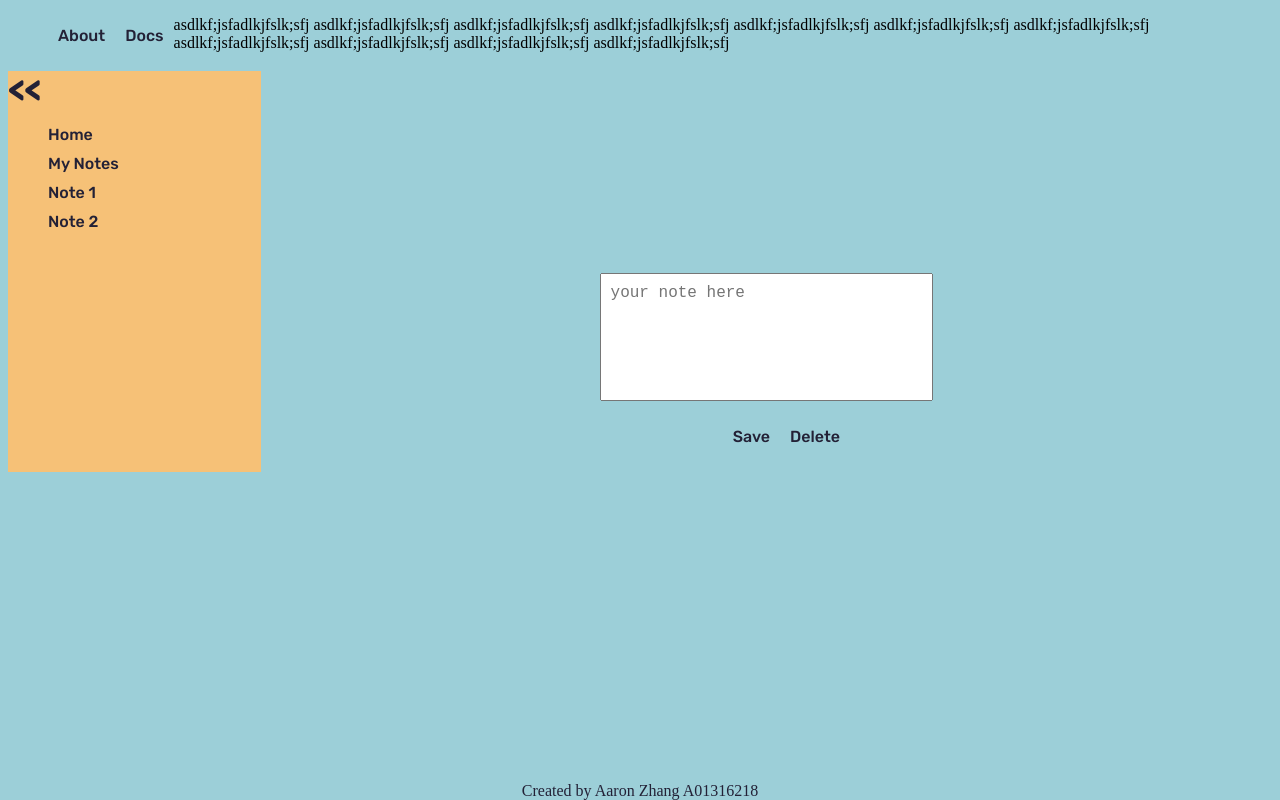
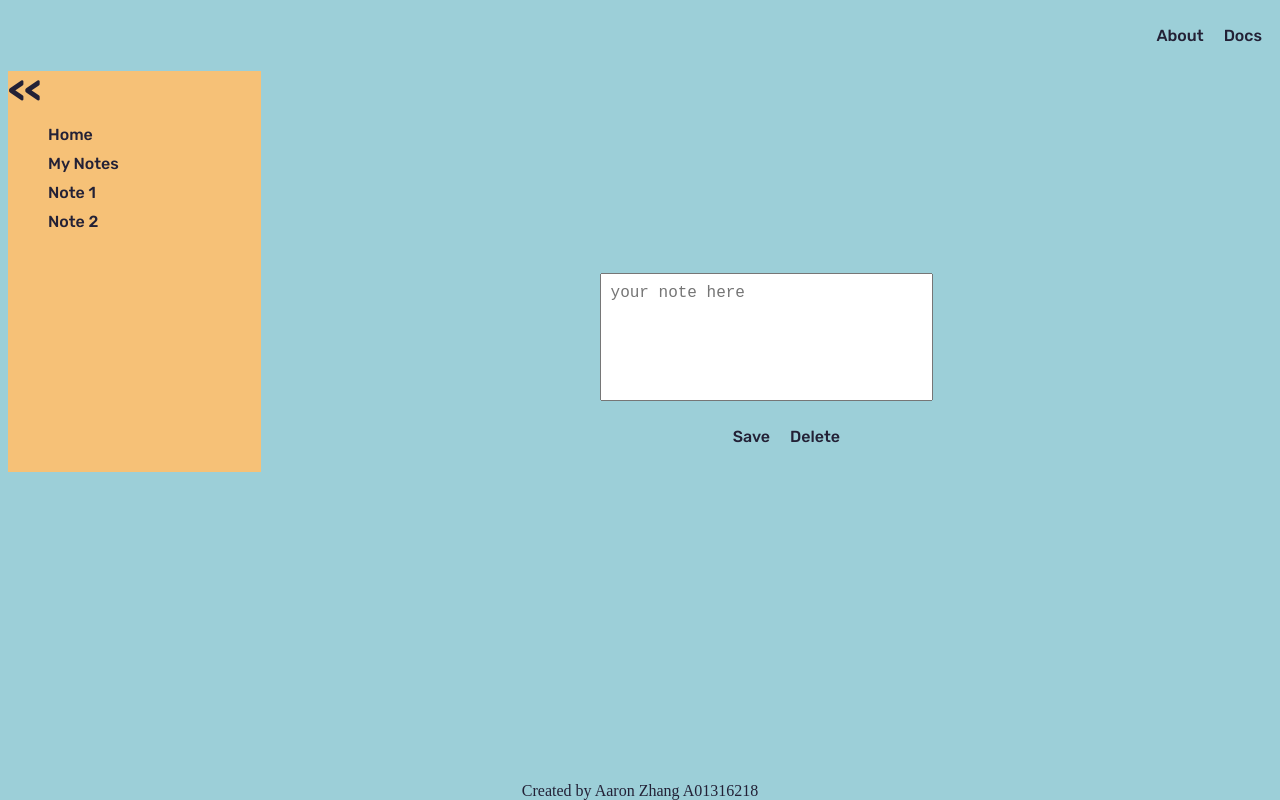
Before and after one commit to azuda/ACIT1620_Assignment1, a plain HTML site: page note.html in a window 1280 px wide. Drawn offline with Linux system fonts and the light colour scheme.

```diff
--- a/note.html
+++ b/note.html
@@ -17,18 +17,6 @@
 		<ul>
 			<li><a>About</a></li>
 			<li><a>Docs</a></li>
-			asdlkf;jsfadlkjfslk;sfj
-			asdlkf;jsfadlkjfslk;sfj
-			asdlkf;jsfadlkjfslk;sfj
-			asdlkf;jsfadlkjfslk;sfj
-			asdlkf;jsfadlkjfslk;sfj
-			asdlkf;jsfadlkjfslk;sfj
-			asdlkf;jsfadlkjfslk;sfj
-			asdlkf;jsfadlkjfslk;sfj
-			asdlkf;jsfadlkjfslk;sfj
-			asdlkf;jsfadlkjfslk;sfj
-			asdlkf;jsfadlkjfslk;sfj
-
 		</ul>
 	</nav>
 
```
Also changed, not shown: index.html (+6 -10 lines).
